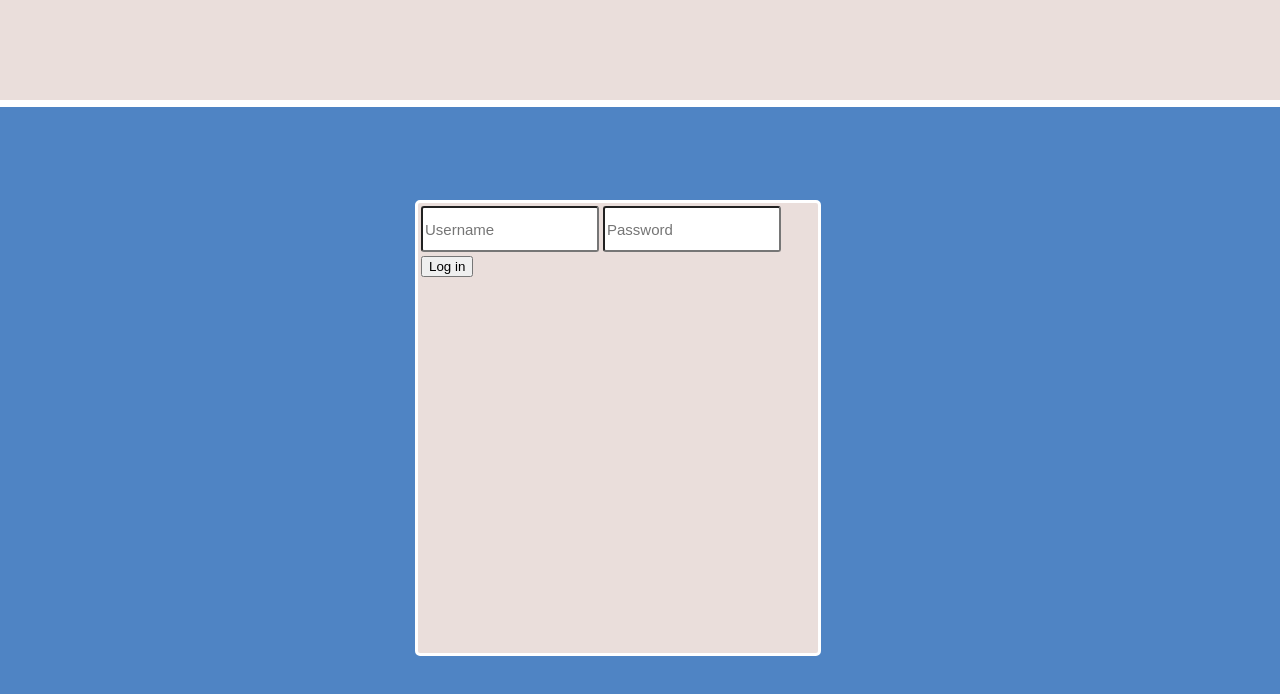
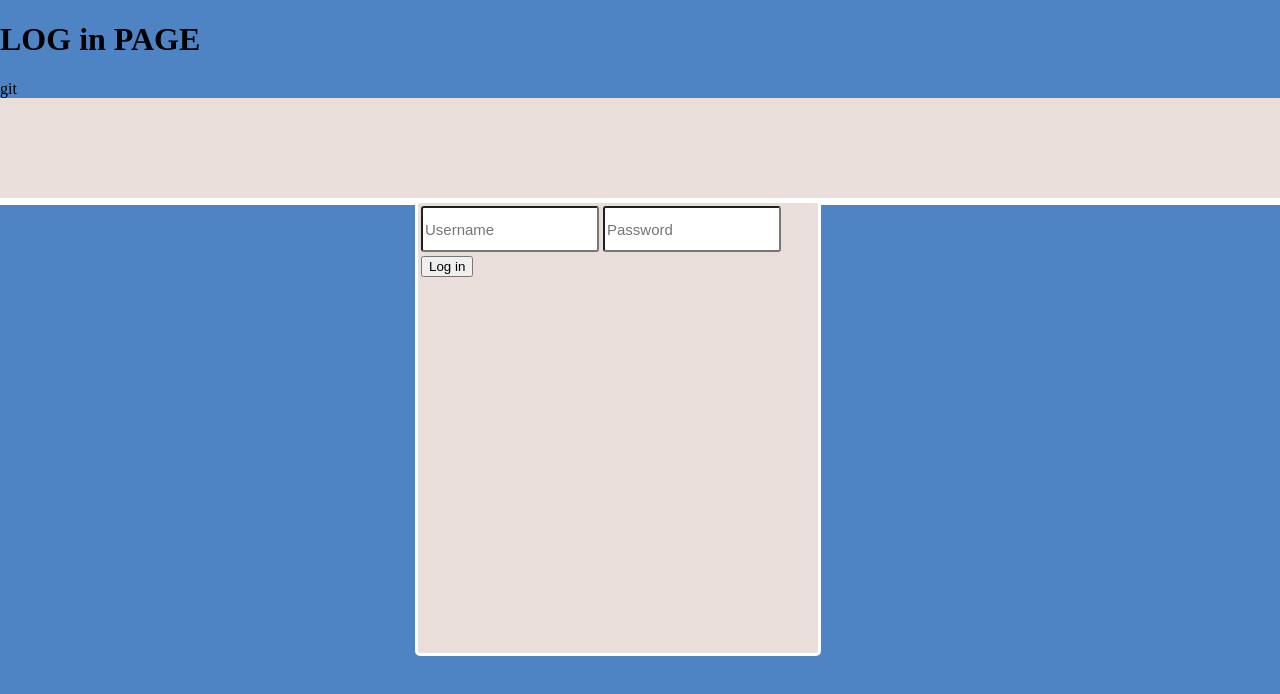
Before and after one commit to sagenate24/Chat-box, a website: page views/index.html in a window 1280 px wide. Drawn offline with Linux system fonts and the light colour scheme; files that its build step writes are made by us from their sources; files whose address does not match are found by name.

Commit message:
Somethig has changed

```diff
--- a/views/index.html
+++ b/views/index.html
@@ -2,10 +2,12 @@
 <html>
 
 <head>
+
     <link rel="stylesheet" type="text/css" href="css/style.css" />
 </head>
 
 <body>
+    <h1>LOG in PAGE</h1>git
     <div id="topHeaderOfWeb">
 
     </div>
```
